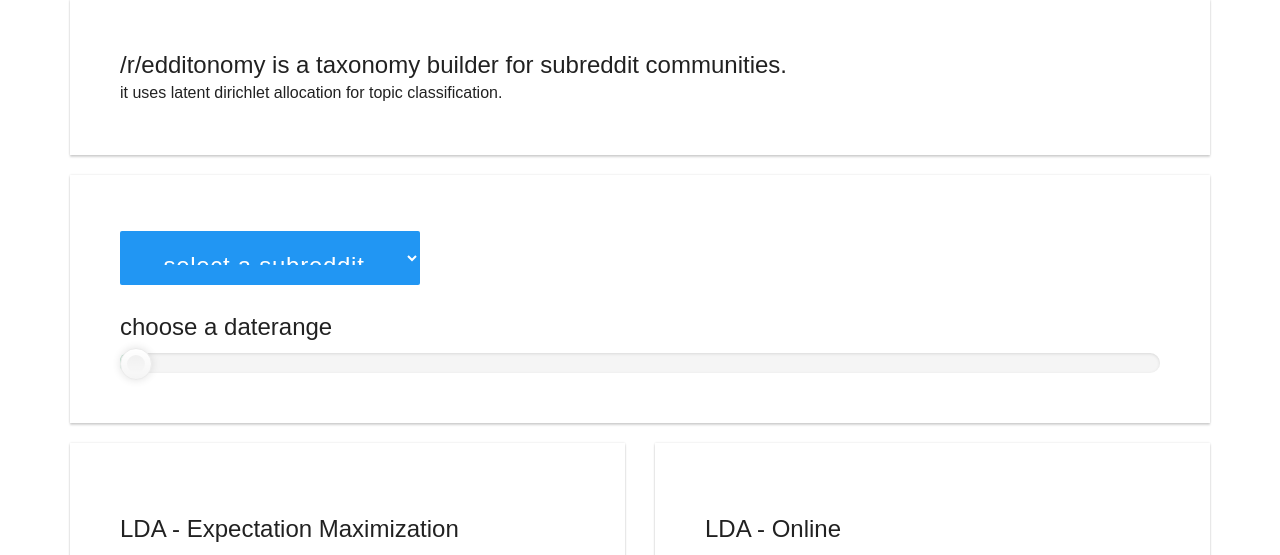
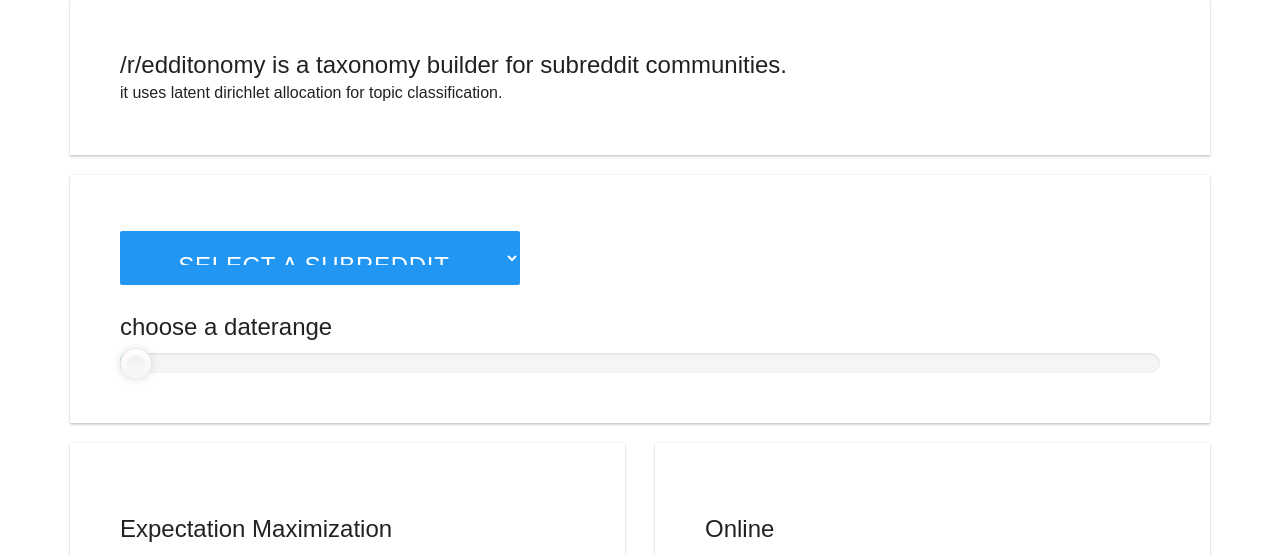
Before and after one commit to biterbilen/redditonomy, a Flask app: page / in a window 1280 px wide. Shown: the part 127-682 px from the top of the page. Run offline with Flask 2, Linux system fonts and the light colour scheme; parts of the project's set-up code (start-up, migrations or seed data) failed here and were passed over; some libraries are stand-ins or nearby versions.

Commit message:
changing ui display a little

```diff
--- a/redditonomy/templates/home.html
+++ b/redditonomy/templates/home.html
@@ -40,19 +40,17 @@
                 <div class="mui-panel" style="padding: 50px;">
                     <div class="mui-row">
                         <div class="mui-col-sm-8 mui-col-md-8 mui-col-lg-8">
-                            <select id='subreddit-selector' class="mui-btn mui-btn--large mui-btn--primary" name="dropdown" style="font-size: 24px; text-transform: lowercase; width: 300px; padding: 20px;">
+                            <select id='subreddit-selector' class="mui-btn mui-btn--large mui-btn--primary" name="dropdown" style="font-size: 24px; width: 400px; padding: 20px;">
                                 <option value=None>select a subreddit</option>
                                 {% for subreddit in subreddits %}
-                                <option>{{ subreddit }}</option>
+                                <option value={{ subreddit }}>/r/{{ subreddit }}</option>
                                 {% endfor %}
                             </select>
                         </div>
                         <div class="mui-col-sm-4 mui-col-md-4 mui-col-lg-4">
-                            <h2 id="info" class="mui--text-accent-secondary">
-                                <span id="subreddit"></span>
-                                <br/>
+                            <h1 id="info">
                                 <span id="date"></span>
-                            </h2>
+                            </h1>
                         </div>
                     </div>
                     <div class="mui-row">
@@ -72,7 +70,7 @@
                 <div class="mui-panel" style="padding: 50px;">
                     <div class="mui-row">
                         <div class="mui-col-sm-12 mui-col-md-12 mui-col-lg-12">
-                            <h2>LDA - Expectation Maximization
+                            <h2>Expectation Maximization
                                 <div id='info' class="mui--text-accent-secondary">
                                     <span id="lda-em"></span>
                                 </div>
@@ -101,7 +99,7 @@
                 <div class="mui-panel" style="padding: 50px;">
                     <div class="mui-row">
                         <div class="mui-col-sm-12 mui-col-md-12 mui-col-lg-12">
-                            <h2>LDA - Online
+                            <h2>Online
                                 <div id='info' class="mui--text-accent-secondary">
                                     <span id="lda-em"></span>
                                 </div>
@@ -140,8 +138,10 @@
 
             $(document).data('subreddit', subreddit);
 
+            var url = "http://127.0.0.1:5001/q/"+subreddit;
+            console.log(url);
             $.ajax({
-                url: "http://127.0.0.1:5001/q/"+subreddit,
+                url: url,
                 dataType: 'json',
                 async: false,
                 success: function(data) {
```
